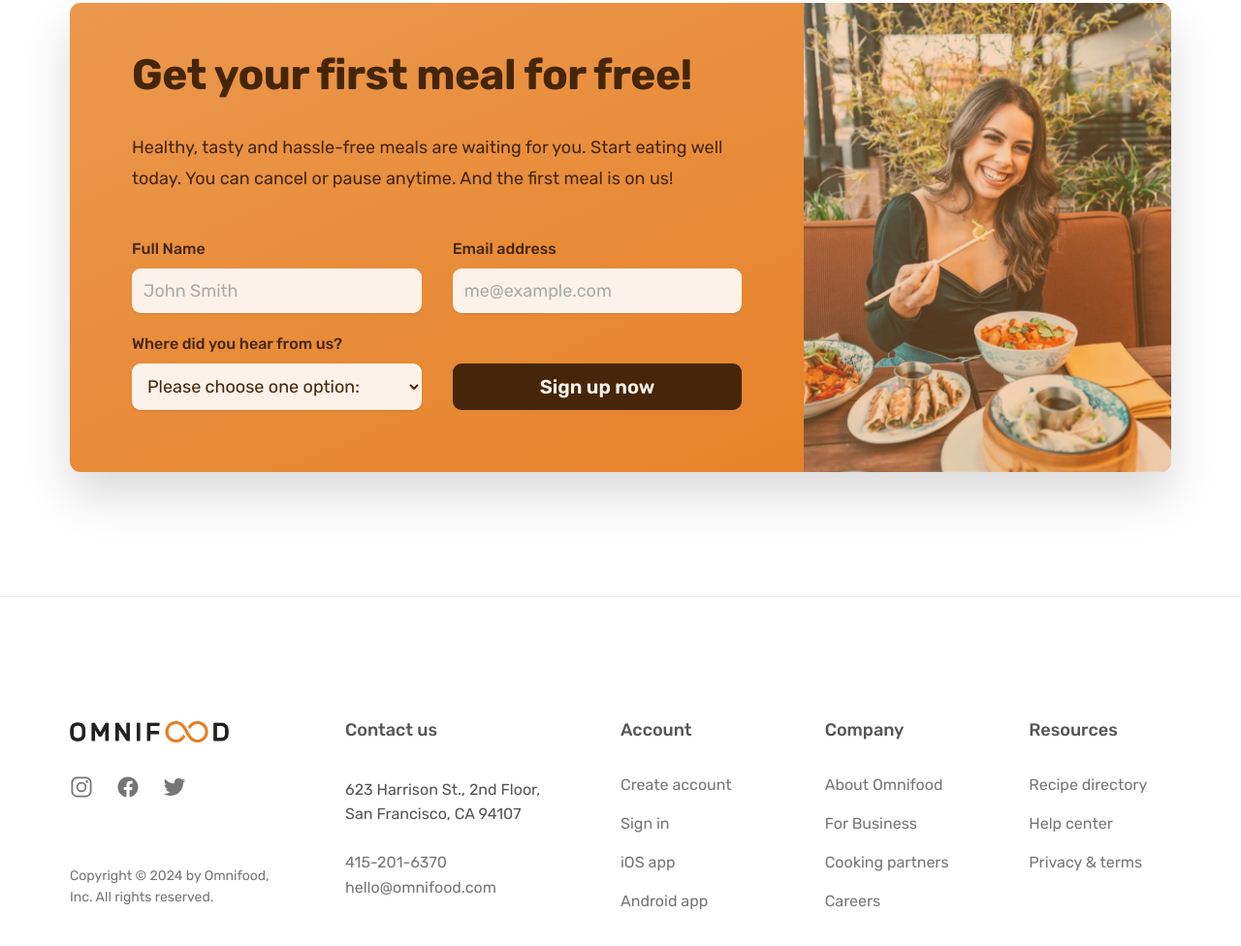
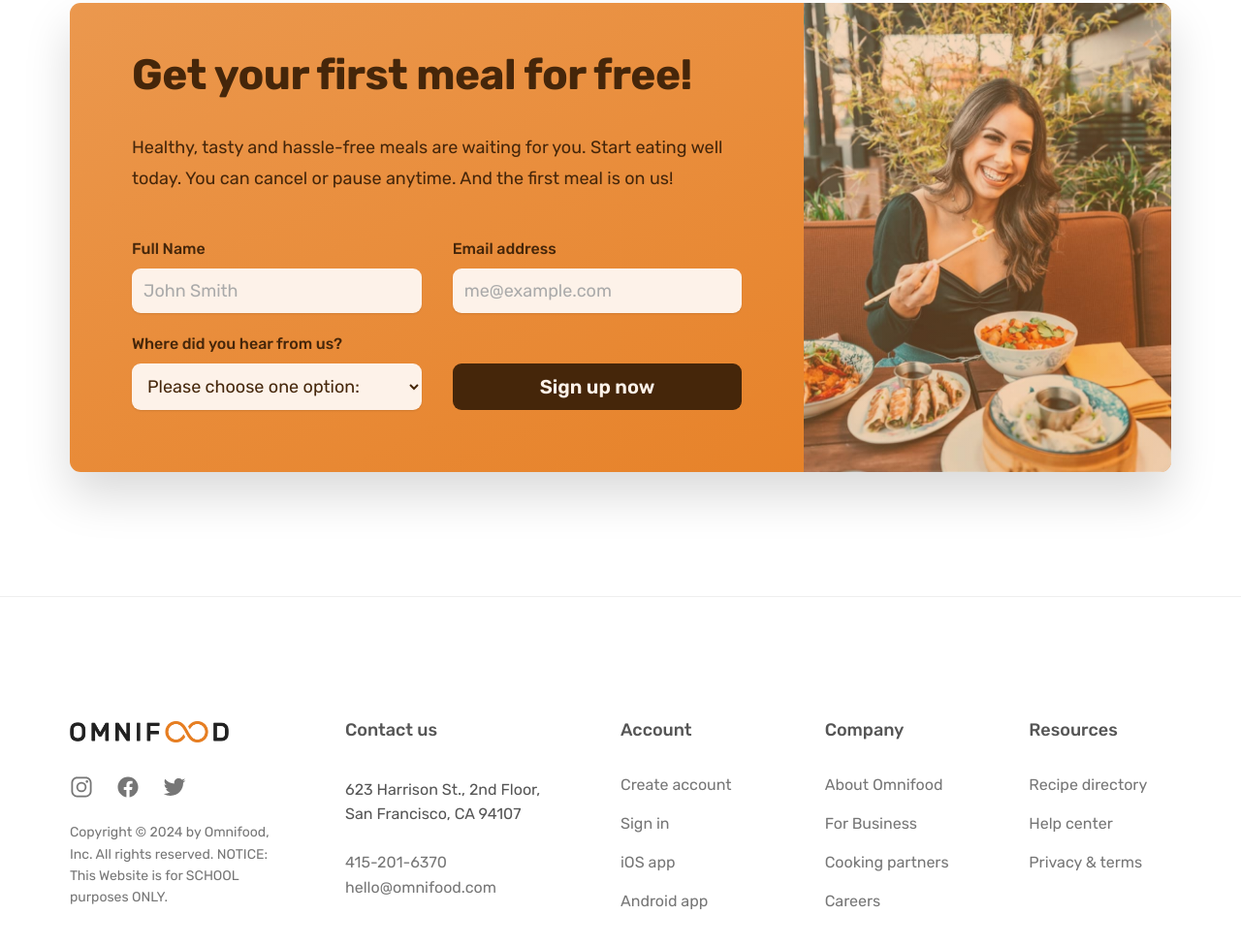
Before and after one commit to EFrobot73/Omnifood, a plain HTML site: page index.html in a window 1280 px wide. Shown: the part 6642-7618 px from the top of the page at 97% size. Drawn offline with nearby package versions, Linux system fonts and the light colour scheme; some packages are replaced by stand-ins of ours; a script that the page names is missing.

Commit message:
Added info about this being for school.

```diff
--- a/index.html
+++ b/index.html
@@ -676,7 +676,7 @@
 
           <p class="copyright">
             Copyright &copy; <span class="year">2027</span> by Omnifood, Inc.
-            All rights reserved.
+            All rights reserved. NOTICE: This Website is for SCHOOL purposes ONLY.
           </p>
         </div>
         <div class="address-col">
```
